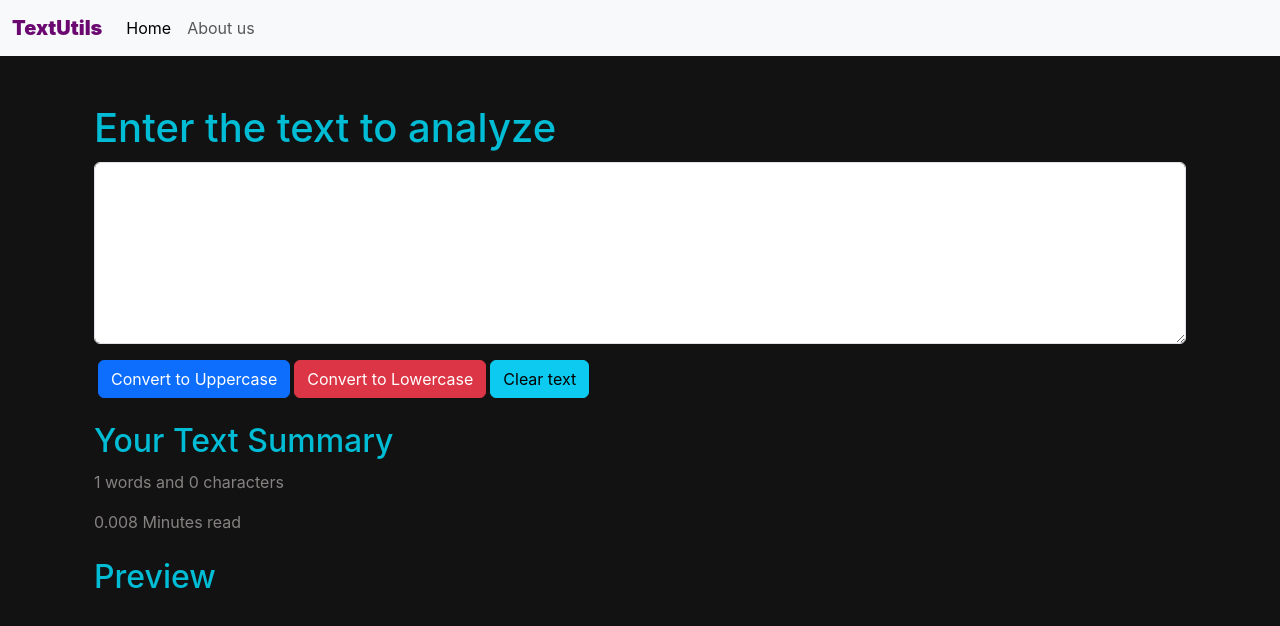
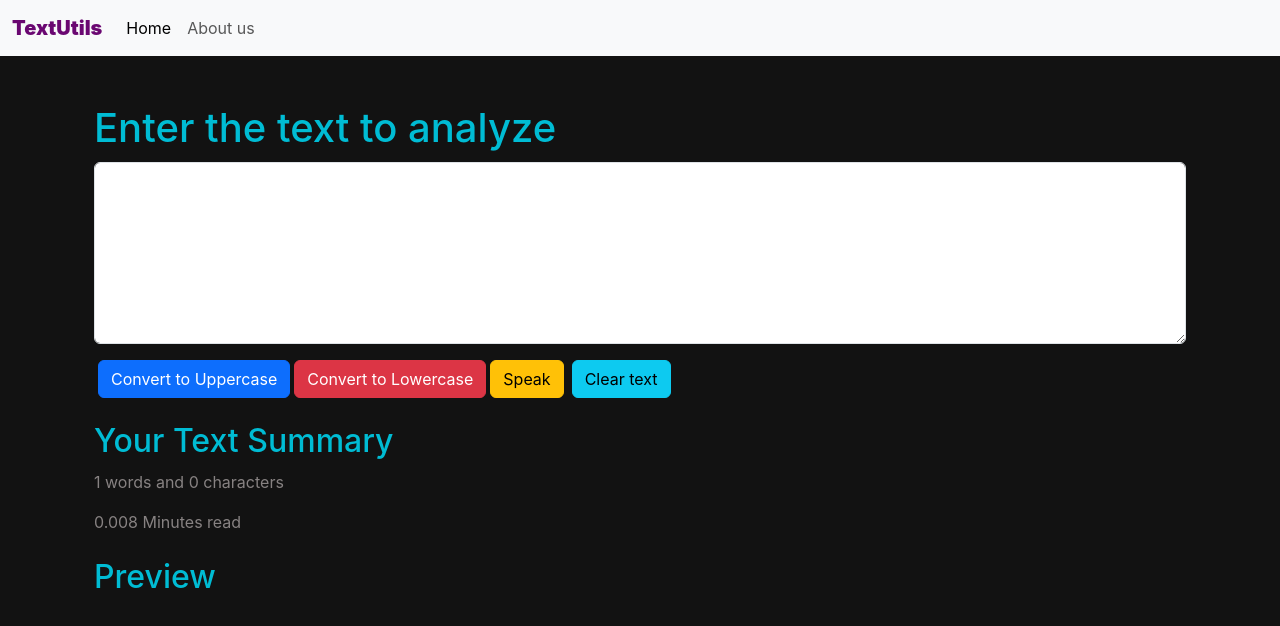
Before and after one commit to LostBoy143/react-cwh, a React (Create React App) app: page / in a window 1280 px wide. Shown: the top 626 px of the page. Built offline with nearby package versions, Linux system fonts and the light colour scheme.

Commit message:
speak feature

```diff
--- a/src/Components/TextForm.js
+++ b/src/Components/TextForm.js
@@ -18,6 +18,11 @@ export default function TextForm(props) {
   const handleClearClick = () => {
     let newText = "";
     setText(newText);
+  };
+  const speak = () => {
+    let msg = new SpeechSynthesisUtterance();
+    msg.text = text;
+    window.speechSynthesis.speak(msg);
   };
   return (
     <>
@@ -44,6 +49,13 @@ export default function TextForm(props) {
             onClick={handleLowClick}
           >
             Convert to Lowercase
+          </button>
+          <button
+            type="submit"
+            onClick={speak}
+            className="btn btn-warning mx-1 mt-3"
+          >
+            Speak
           </button>
           <button
             className="btn btn-info mt-3 mx-1"
```
